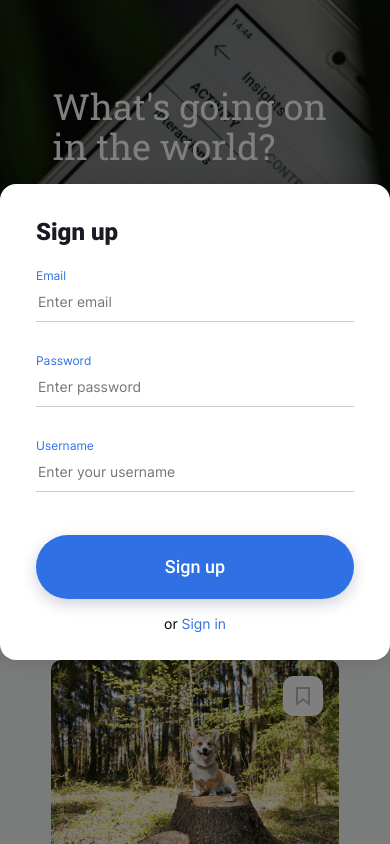
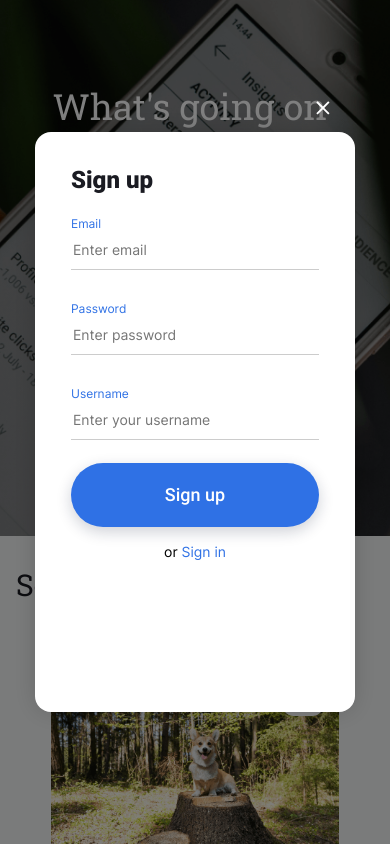
Before and after one commit to idenispankov/news-explorer-frontend, a React (Create React App) app: page /signup in a window 390 px wide. Shown: the top 844 px of the page. Built offline with nearby package versions, Linux system fonts and the light colour scheme.

Commit message:
popup responsive

```diff
--- a/src/components/CloseFormButton/CloseFormButton.css
+++ b/src/components/CloseFormButton/CloseFormButton.css
@@ -13,3 +13,13 @@
   padding: 0;
   cursor: pointer;
 }
+
+@media screen and (max-width: 600px) {
+  .form__button-close {
+    background-size: 24px 24px;
+    width: 24px;
+    height: 24px;
+    right: 20px;
+    top: -36px;
+  }
+}
--- a/src/components/FormSubmitButton/FormSubmitButton.css
+++ b/src/components/FormSubmitButton/FormSubmitButton.css
@@ -16,3 +16,9 @@
   line-height: 24px;
   cursor: pointer;
 }
+
+@media screen and (max-width: 600px) {
+  .form__button-submit {
+    margin-top: 23px;
+  }
+}
--- a/src/components/Header/Header.js
+++ b/src/components/Header/Header.js
@@ -1,6 +1,5 @@
 import './Header.css';
 import SearchForm from '../SearchForm/SearchForm.js';
-import SavedNewsHeader from '../SavedNewsHeader/SavedNewsHeader.js';
 
 const Header = () => {
   return (
--- a/src/components/Login/Login.js
+++ b/src/components/Login/Login.js
@@ -34,7 +34,7 @@ const Login = (props) => {
         minLength='2'
         maxLength='50'
       />
-      {/* <p className='form__input-error'>Invalid email address</p> */}
+      <p className='form__input-error'>Invalid email address</p>
 
       <Input
         label='Password'
@@ -43,7 +43,7 @@ const Login = (props) => {
         name='password'
       />
 
-      {/* <p className='submit__text-error'>This email is not available</p> */}
+      <p className='submit__text-error'>This email is not available</p>
 
       <FormSubmitButton submitButtonText='Sign in' />
       <p className='form__text'>
--- a/src/components/PopupWithForm/PopupWithForm.css
+++ b/src/components/PopupWithForm/PopupWithForm.css
@@ -51,25 +51,6 @@
   line-height: 15px;
 }
 
-/* .form__button-submit {
-  padding: 0;
-  display: block;
-  width: 100%;
-  margin-top: 43px;
-  height: 64px;
-  border: none;
-  background: #2f71e5;
-  box-shadow: 0px 5px 15px rgba(14, 26, 57, 0.2);
-  border-radius: 100px;
-  color: #fff;
-  font-family: 'Roboto', sans-serif;
-  font-style: normal;
-  font-weight: 500;
-  font-size: 18px;
-  line-height: 24px;
-  cursor: pointer;
-} */
-
 .form__text {
   padding: 0;
   margin: 16px 0 0 0;
@@ -93,7 +74,7 @@
   padding: 0;
   color: red;
   transform: translateY(-28px);
-  /* display: none; */
+  display: none;
 }
 
 .submit__text-error {
@@ -102,5 +83,18 @@
   padding: 0;
   color: red;
   transform: translateY(32px);
-  /* display: none; */
+  display: none;
 }
+
+@media screen and (max-width: 600px) {
+  .form {
+    padding-bottom: 152px;
+    max-width: 320px;
+  }
+  .modal {
+    padding: 0 20px;
+  }
+  .submit__text-error {
+    transform: translateY(16px);
+  }
+}
```
Also changed, not shown: src/components/App/App.js (+1 -7 lines).
